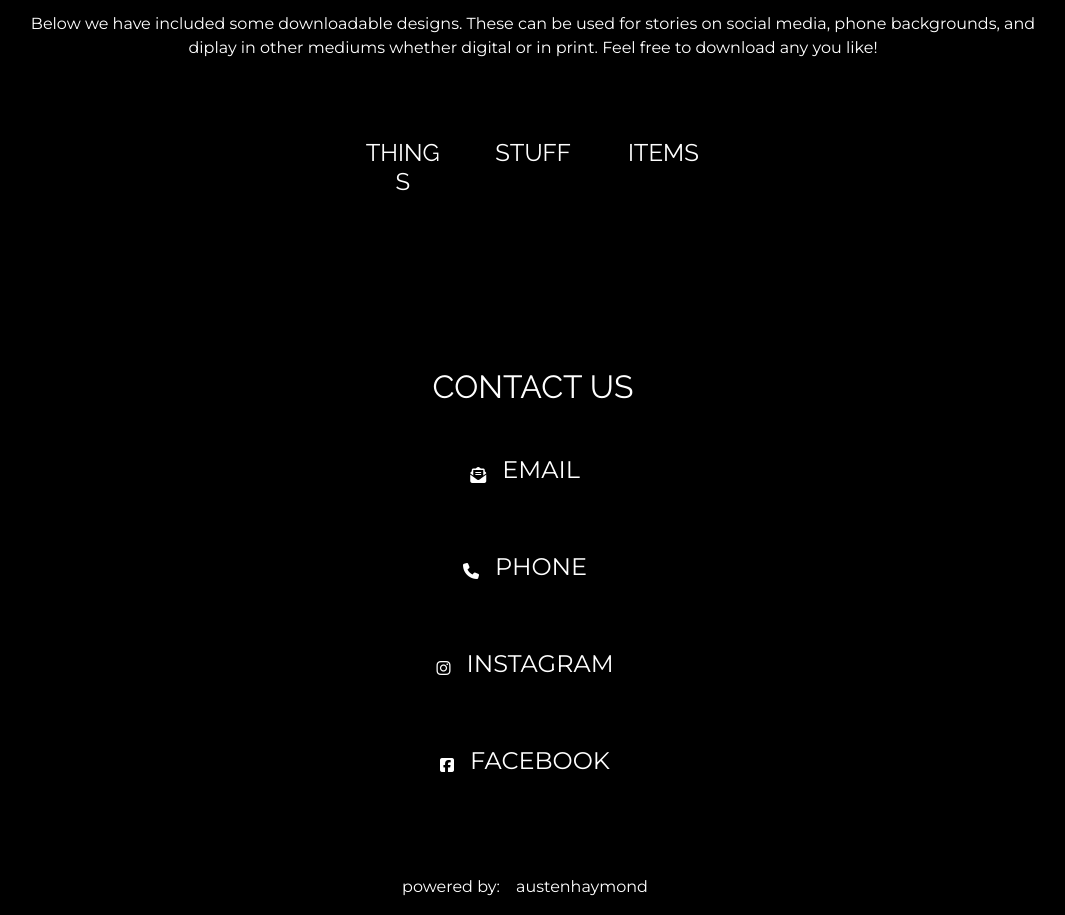
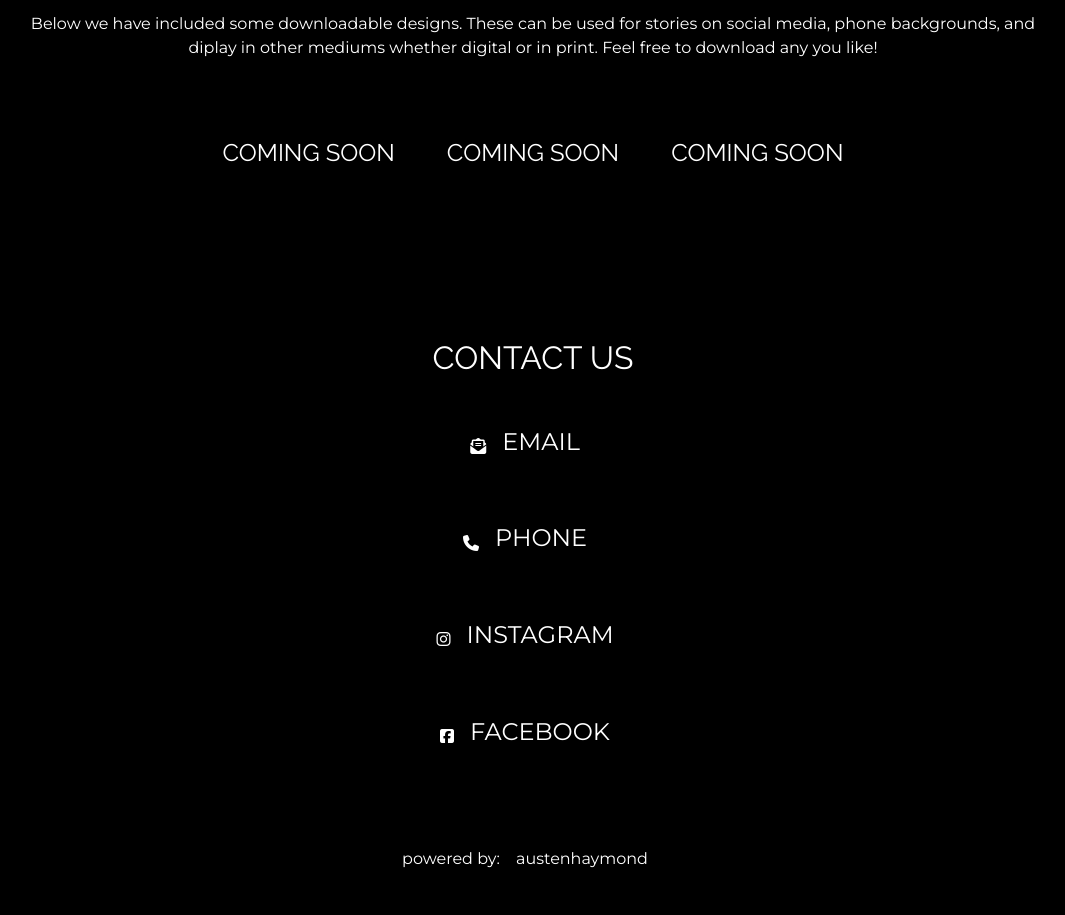
Before and after one commit to aus10haymond/nunya, a React (Create React App) app in the folder client/: page / in a window 1280 px wide. Shown: the part 2420-3335 px from the top of the page, without its empty margins (107-1172 px from the left). After the commit the page ends 3307 px from the top, so only its background shows below. Built offline with nearby package versions, Linux system fonts and the light colour scheme.

Commit message:
made change to image placeholder to say 'coming soon'

```diff
--- a/client/src/pages/components/printables.js
+++ b/client/src/pages/components/printables.js
@@ -10,7 +10,7 @@ function Printables() {
             <div className="col-sm-4">
                 <div className="card" id="projectcard">
                     <br />
-                    <h4 className="card-title text-center" id="cardtitle">THINGS</h4>
+                    <h4 className="card-title text-center" id="cardtitle">COMING SOON</h4>
                     <div className="card-body" id="cardbody">
 
                     </div>
@@ -20,7 +20,7 @@ function Printables() {
             <div className="col-sm-4">
                 <div className="card" id="projectcard">
                     <br />
-                    <h4 className="card-title text-center" id="cardtitle">STUFF</h4>
+                    <h4 className="card-title text-center" id="cardtitle">COMING SOON</h4>
                     <div className="card-body" id="cardbody">
 
                     </div>
@@ -30,7 +30,7 @@ function Printables() {
             <div className="col-sm-4">
                 <div className="card" id="projectcard">
                     <br />
-                    <h4 className="card-title text-center" id="cardtitle">ITEMS</h4>
+                    <h4 className="card-title text-center" id="cardtitle">COMING SOON</h4>
                     <div className="card-body" id="cardbody">
 
                     </div>
```
